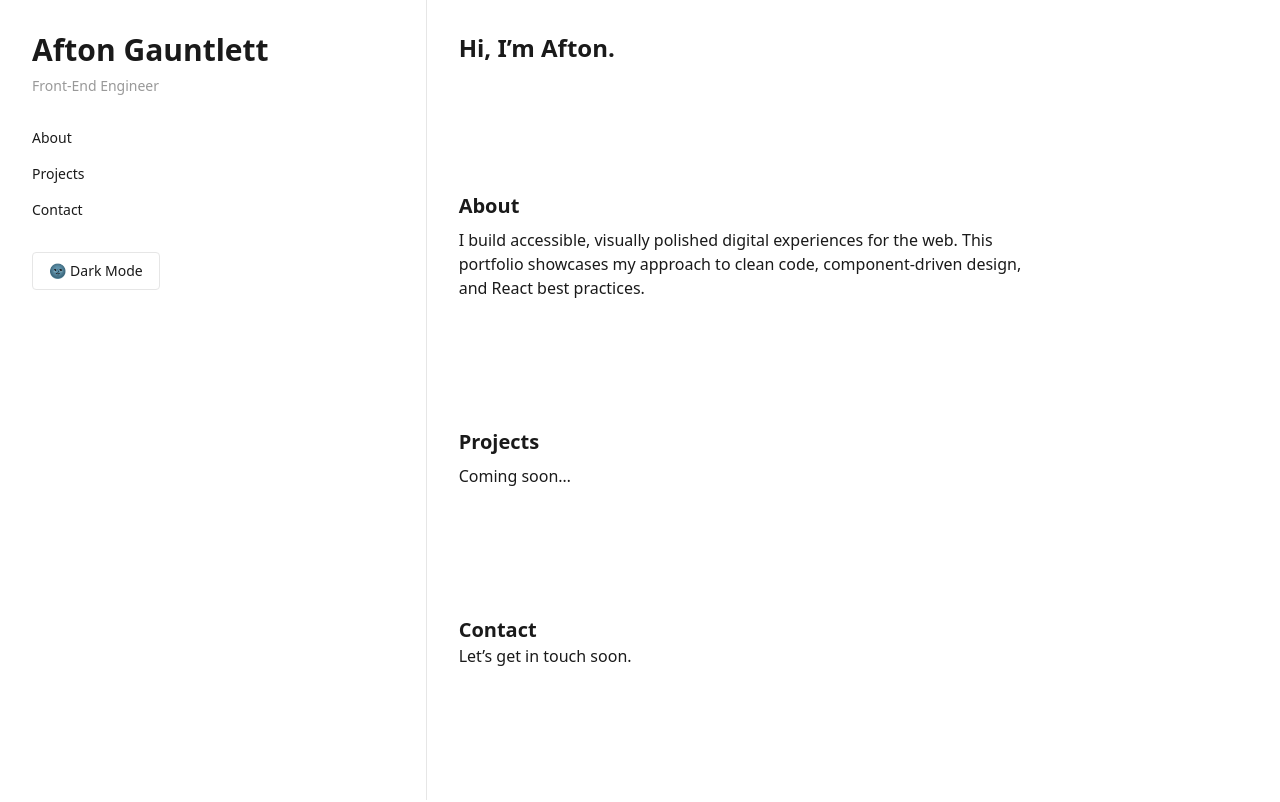
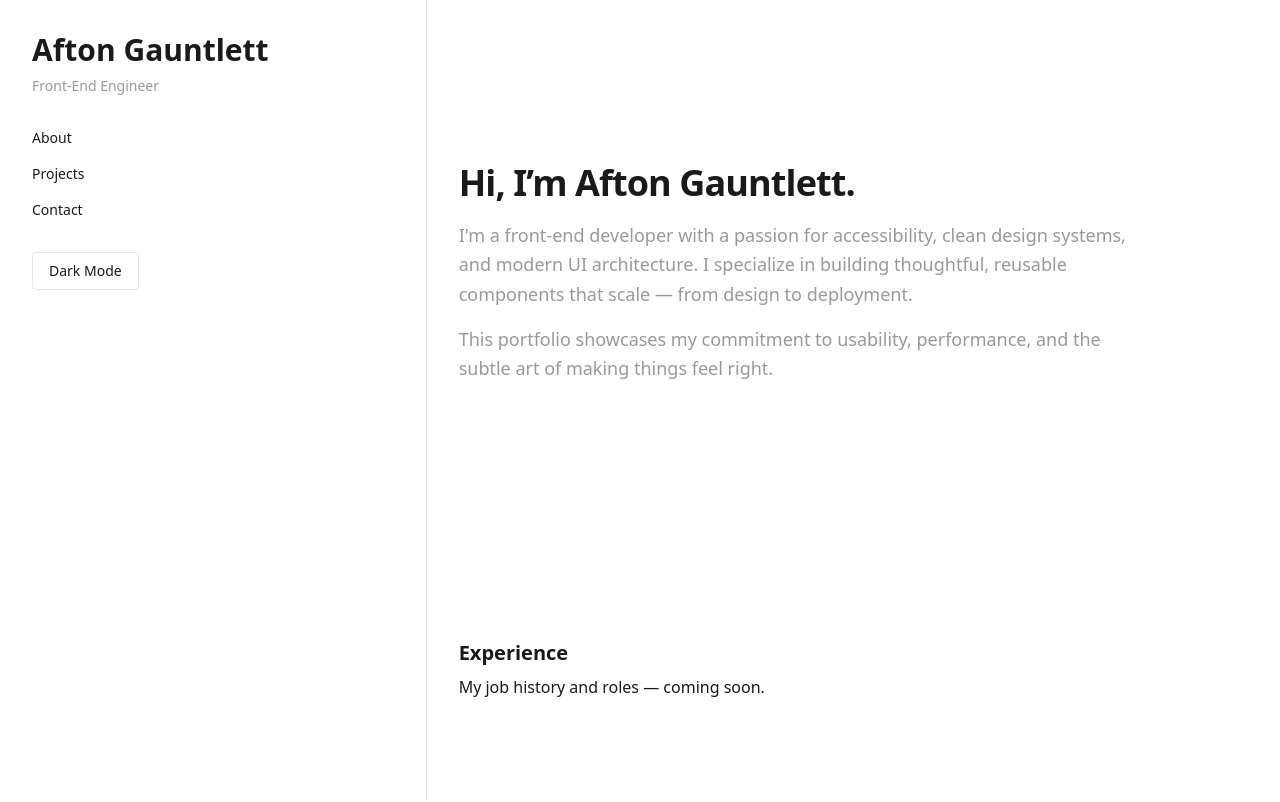
Before and after one commit to aftongauntlett/react-portfolio, a React (Vite) app: page / in a window 1280 px wide. Shown: the top 802 px of the page. Built offline with nearby package versions, Linux system fonts and the light colour scheme.

Commit message:
refactor: abstract About and Projects sections into reusable components; move about content into Hero, rename AboutSection to ExperienceSection

```diff
--- a/src/components/layout/SideNav.tsx
+++ b/src/components/layout/SideNav.tsx
@@ -27,7 +27,7 @@ export default function SideNav() {
         className="mt-8 px-4 py-2 rounded border border-[var(--color-line)] text-sm hover:bg-[var(--color-line)] transition"
         aria-label="Toggle dark mode"
       >
-        {theme === "dark" ? "🌞 Light Mode" : "🌚 Dark Mode"}
+        {theme === "dark" ? "Light Mode" : "Dark Mode"}
       </button>
     </aside>
   );
--- a/src/components/sections/AboutSection.tsx
+++ /dev/null
@@ -1,12 +0,0 @@
-export default function AboutSection() {
-  return (
-    <section id="about">
-      <h2 className="text-xl font-semibold">About</h2>
-      <p className="text-muted mt-2 max-w-prose">
-        I build accessible, visually polished digital experiences for the web.
-        This portfolio showcases my approach to clean code, component-driven
-        design, and React best practices.
-      </p>
-    </section>
-  );
-}
--- /dev/null
+++ b/src/components/sections/ExperienceSection.tsx.tsx
@@ -0,0 +1,8 @@
+export default function ExperienceSection() {
+  return (
+    <section id="experience">
+      <h2 className="text-xl font-semibold">Experience</h2>
+      <p className="text-muted mt-2">My job history and roles — coming soon.</p>
+    </section>
+  );
+}
--- a/src/components/sections/Hero.tsx
+++ b/src/components/sections/Hero.tsx
@@ -1,7 +1,23 @@
 export default function Hero() {
   return (
-    <section id="about">
-      <h2 className="text-2xl font-semibold">Hi, I’m Afton.</h2>
+    <section id="about" className="py-24 lg:py-32 text-[var(--color-text)]">
+      <div className="max-w-3xl">
+        <h2 className="text-4xl font-bold leading-tight tracking-tight">
+          Hi, I’m Afton Gauntlett.
+        </h2>
+
+        <p className="mt-4 text-lg text-[var(--color-muted)] max-w-prose leading-relaxed">
+          I'm a front-end developer with a passion for accessibility, clean
+          design systems, and modern UI architecture. I specialize in building
+          thoughtful, reusable components that scale — from design to
+          deployment.
+        </p>
+
+        <p className="mt-4 text-lg text-[var(--color-muted)] max-w-prose leading-relaxed">
+          This portfolio showcases my commitment to usability, performance, and
+          the subtle art of making things feel right.
+        </p>
+      </div>
     </section>
   );
 }
--- a/src/pages/Home.tsx
+++ b/src/pages/Home.tsx
@@ -1,13 +1,13 @@
 import Layout from "@/components/layout/Layout";
 import Hero from "@/components/sections/Hero";
-import AboutSection from "@/components/sections/AboutSection";
+import ExperienceSection from "@/components/sections/ExperienceSection.tsx";
 import ProjectsSection from "@/components/sections/ProjectsSection";
 
 export default function Home() {
   return (
     <Layout>
       <Hero />
-      <AboutSection />
+      <ExperienceSection />
       <ProjectsSection />
 
       <section id="contact">
--- a/src/theme.css
+++ b/src/theme.css
@@ -12,7 +12,7 @@
 html.dark {
   --color-background: hsl(0, 0%, 8%);
   --color-text: hsl(0, 0%, 100%);
-  --color-muted: hsl(0, 0%, 50%);
+  --color-muted: hsl(0, 0%, 69%);
   --color-primary: hsl(180, 90%, 60%);
   --color-line: hsl(0, 0%, 20%);
   --color-secondary: hsl(240, 50%, 70%);
```
